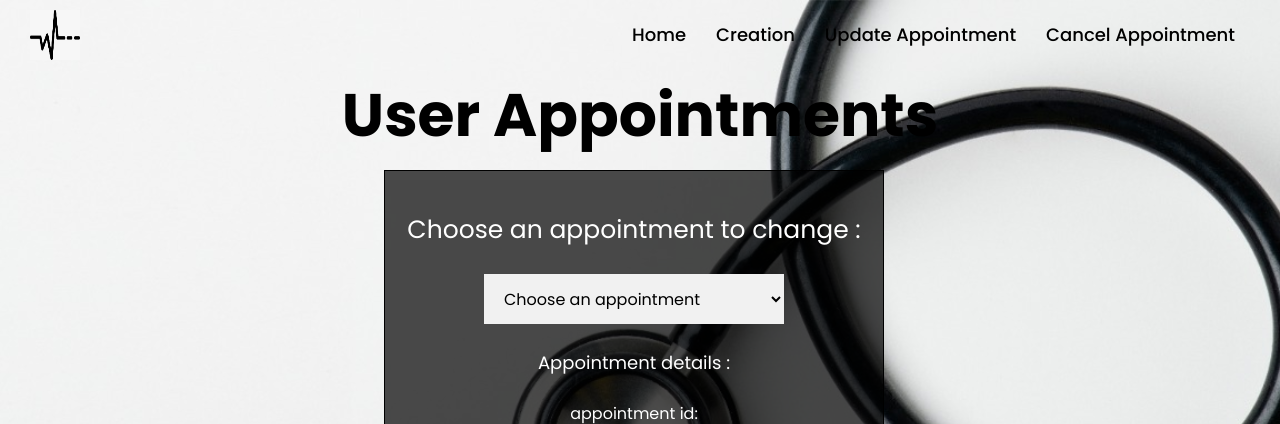
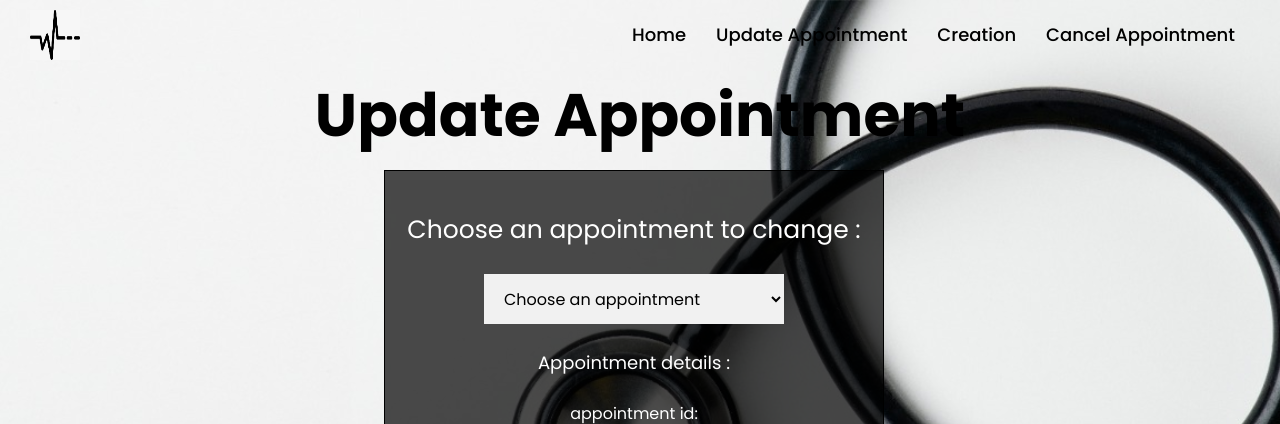
Before and after one commit to MohammadAshrafTolba/medical-reservation-service, a Flask app: page /UpdateForm.html in a window 1280 px wide. Shown: the top 424 px of the page. Run offline with Flask 2, Linux system fonts and the light colour scheme; data that the repository does not hold is empty.

Commit message:
fixed a bug in the frontend

```diff
--- a/app/templates/CancelForm.html
+++ b/app/templates/CancelForm.html
@@ -16,6 +16,7 @@
                  <ul class="nav-links">
                      <label for="close-btn" class="btn close-btn"><i class="fas fa-times"></i></label>
                      <li><a href="./Home.html">Home</a></li>
+                     <li><a href="./UpdateForm.html">Update Appointment</a></li>
                      <li>
                         <a href="#" class="desktop-item">Creation</a>
 
@@ -25,7 +26,6 @@
                             <li><a href="./UrgentCreation.html">Urgent Appointment</a></li>
                         </ul>
                     </li>
-                     <li><a href="./UpdateForm.html">Update Appointment</a></li>
                     <li><a href="./CancelForm.html">Cancel Appointment</a></li>
                  </ul>
                  <label for="menu-btn" class="btn menu-btn"><i class="fas fa-bars"></i></label>
--- a/app/templates/Home.html
+++ b/app/templates/Home.html
@@ -13,6 +13,7 @@
             <ul class="nav-links">
                 <label for="close-btn" class="btn close-btn"><i class="fas fa-times"></i></label>
                 <li><a href="./Home.html">Home</a></li>
+                <li><a href="./UpdateForm.html">Update Appointment</a></li>
                 <li>
                     <a href="#" class="desktop-item">Creation</a>
 
@@ -22,7 +23,6 @@
                         <li><a href="./UrgentCreation.html">Urgent Appointment</a></li>
                     </ul>
                 </li>
-                <li><a href="./UpdateForm.html">Update Appointment</a></li>
                 <li><a href="./CancelForm.html">Cancel Appointment</a></li>
             </ul>
             <label for="menu-btn" class="btn menu-btn"><i class="fas fa-bars"></i></label>
--- a/app/templates/NormalCreation.html
+++ b/app/templates/NormalCreation.html
@@ -19,6 +19,7 @@
                  <ul class="nav-links">
                      <label for="close-btn" class="btn close-btn"><i class="fas fa-times"></i></label>
                      <li><a href="./Home.html">Home</a></li>
+                     <li><a href="./UpdateForm.html">Update Appointment</a></li>
                      <li>
                         <a href="#" class="desktop-item">Creation</a>
 
@@ -28,7 +29,6 @@
                             <li><a href="./UrgentCreation.html">Urgent Appointment</a></li>
                         </ul>
                     </li>
-                     <li><a href="./UpdateForm.html">Update Appointment</a></li>
                     <li><a href="./CancelForm.html">Cancel Appointment</a></li>
                  </ul>
                  <label for="menu-btn" class="btn menu-btn"><i class="fas fa-bars"></i></label>
--- a/app/templates/UpdateForm.html
+++ b/app/templates/UpdateForm.html
@@ -15,6 +15,7 @@
                  <ul class="nav-links">
                      <label for="close-btn" class="btn close-btn"><i class="fas fa-times"></i></label>
                      <li><a href="./Home.html">Home</a></li>
+                     <li><a href="./UpdateForm.html">Update Appointment</a></li>
                      <li>
                         <a href="#" class="desktop-item">Creation</a>
 
@@ -24,7 +25,6 @@
                             <li><a href="./UrgentCreation.html">Urgent Appointment</a></li>
                         </ul>
                     </li>
-                     <li><a href="./UpdateForm.html">Update Appointment</a></li>
                     <li><a href="./CancelForm.html">Cancel Appointment</a></li>
                  </ul>
                  <label for="menu-btn" class="btn menu-btn"><i class="fas fa-bars"></i></label>
@@ -33,7 +33,7 @@
     </header>
     <div class="Update">
         <div class="User-Appointments">
-            <h1>User Appointments </h1>
+            <h1>Update Appointment</h1>
         </div>
         <form onsubmit="updateAppointment()">
             <div class="form-1" id=appointments>
--- a/app/templates/UrgentCreation.html
+++ b/app/templates/UrgentCreation.html
@@ -19,6 +19,7 @@
                  <ul class="nav-links">
                      <label for="close-btn" class="btn close-btn"><i class="fas fa-times"></i></label>
                      <li><a href="./Home.html">Home</a></li>
+                     <li><a href="./UpdateForm.html">Update Appointment</a></li>
                      <li>
                         <a href="#" class="desktop-item">Creation</a>
 
@@ -28,7 +29,6 @@
                             <li><a href="./UrgentCreation.html">Urgent Appointment</a></li>
                         </ul>
                     </li>
-                     <li><a href="./UpdateForm.html">Update Appointment</a></li>
                      <li><a href="./CancelForm.html">Cancel Appointment</a></li>
                  </ul>
                  <label for="menu-btn" class="btn menu-btn"><i class="fas fa-bars"></i></label>
```
Lines whose indentation alone changed are shown as unchanged.
